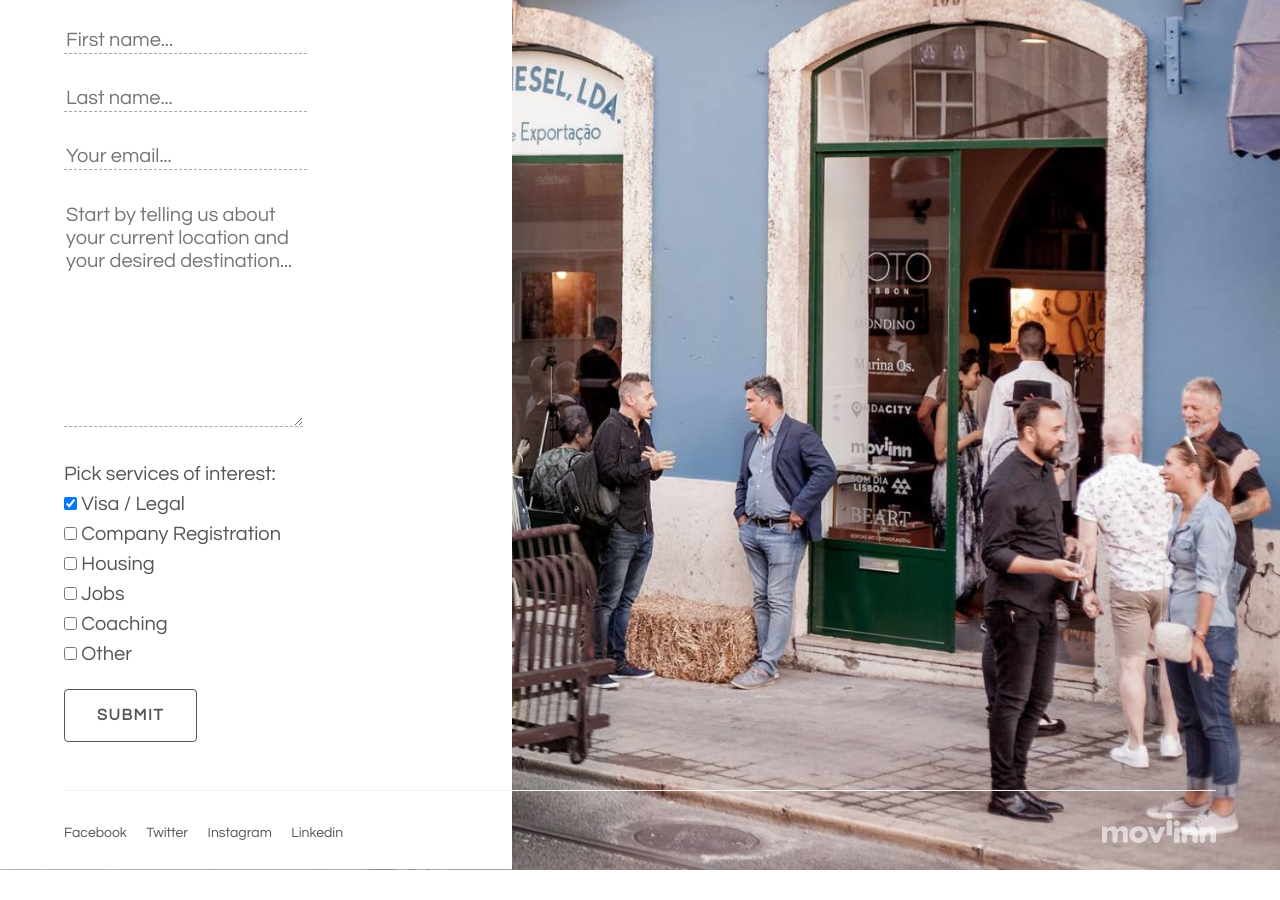
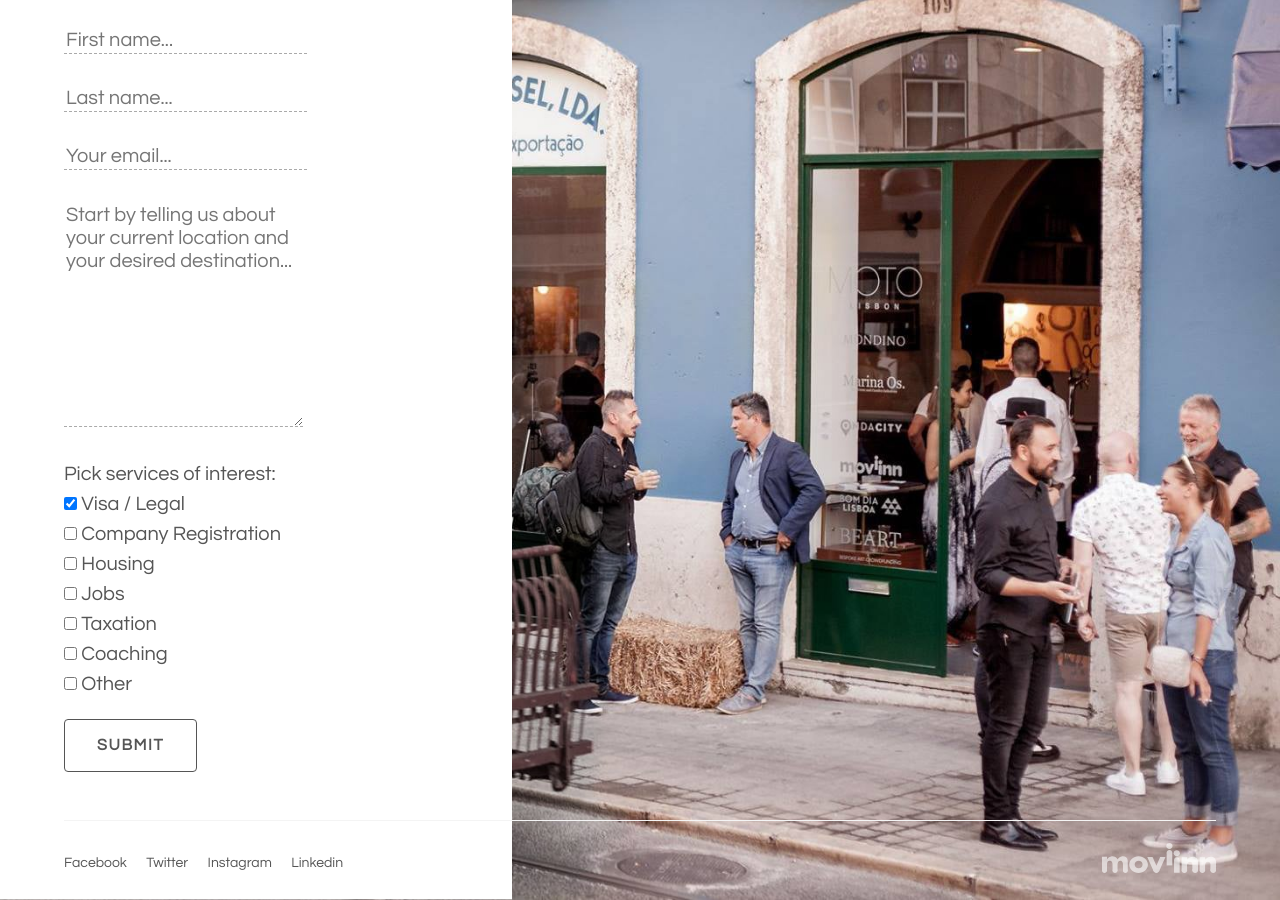
Before and after one commit to Moviinn/moviinn.github.io, a Jekyll site: the page built from en/index.md, in a window 1280 px wide and 900 px high, scrolled down 5551 px. Built offline with Jekyll 4.4.1, drawn with Linux system fonts in a browser that asks for light colours; nearby versions of some CDN libraries; before the commit the page ends 6421 px from its top, so only the background shows below that.

Commit message:
Updated the web form.

```diff
--- a/en/content/contact.html
+++ b/en/content/contact.html
@@ -22,6 +22,7 @@
       <input name="fields[email][][value]" placeholder="Your email..." required type="email" class="mv2 mv3-ns mv4-l db bl-0 bt-0 br-0 bb b--dashed b--light-silver">
       <input type="hidden" name="fields[email][][type]" value="other">
       <input type="hidden" name="fields[language]" value="1">
+      <input type="hidden" name="fields[source]" value="2">
 
       <textarea name="fields[intro]" placeholder="Start by telling us about your current location and your desired destination..." class="mv2 mv3-ns mv4-l db vh-25 bl-0 bt-0 br-0 bb b--dashed b--light-silver"></textarea>
 
@@ -40,6 +41,9 @@
           <input type="checkbox" value="4" name="fields[services][]"> Jobs
         </label>
         <label class="db">
+          <input type="checkbox" value="8" name="fields[services][]"> Taxation
+        </label>
+        <label class="db">
           <input type="checkbox" value="5" name="fields[services][]"> Coaching
         </label>
         <label class="db">
--- a/pt/content/contact.html
+++ b/pt/content/contact.html
@@ -22,6 +22,7 @@
       <input name="fields[email][][value]" placeholder="Email..." required="required" type="email" class="mv2 mv3-ns mv4-l db bl-0 bt-0 br-0 bb b--dashed b--light-silver">
       <input type="hidden" name="fields[email][][type]" value="other">
       <input type="hidden" name="fields[language]" value="2">
+      <input type="hidden" name="fields[source]" value="2">
 
       <textarea name="fields[intro]" placeholder="Partilhe connosco a sua localização e o destino desejado..." class="mv2 mv3-ns mv4-l db vh-25 bl-0 bt-0 br-0 bb b--dashed b--light-silver"></textarea>
 
@@ -40,6 +41,9 @@
           <input type="checkbox" value="4" name="fields[services][]"> Emprego
         </label>
         <label class="db">
+          <input type="checkbox" value="8" name="fields[services][]"> Fiscalidade
+        </label>
+        <label class="db">
           <input type="checkbox" value="5" name="fields[services][]"> Coaching
         </label>
         <label class="db">
```
